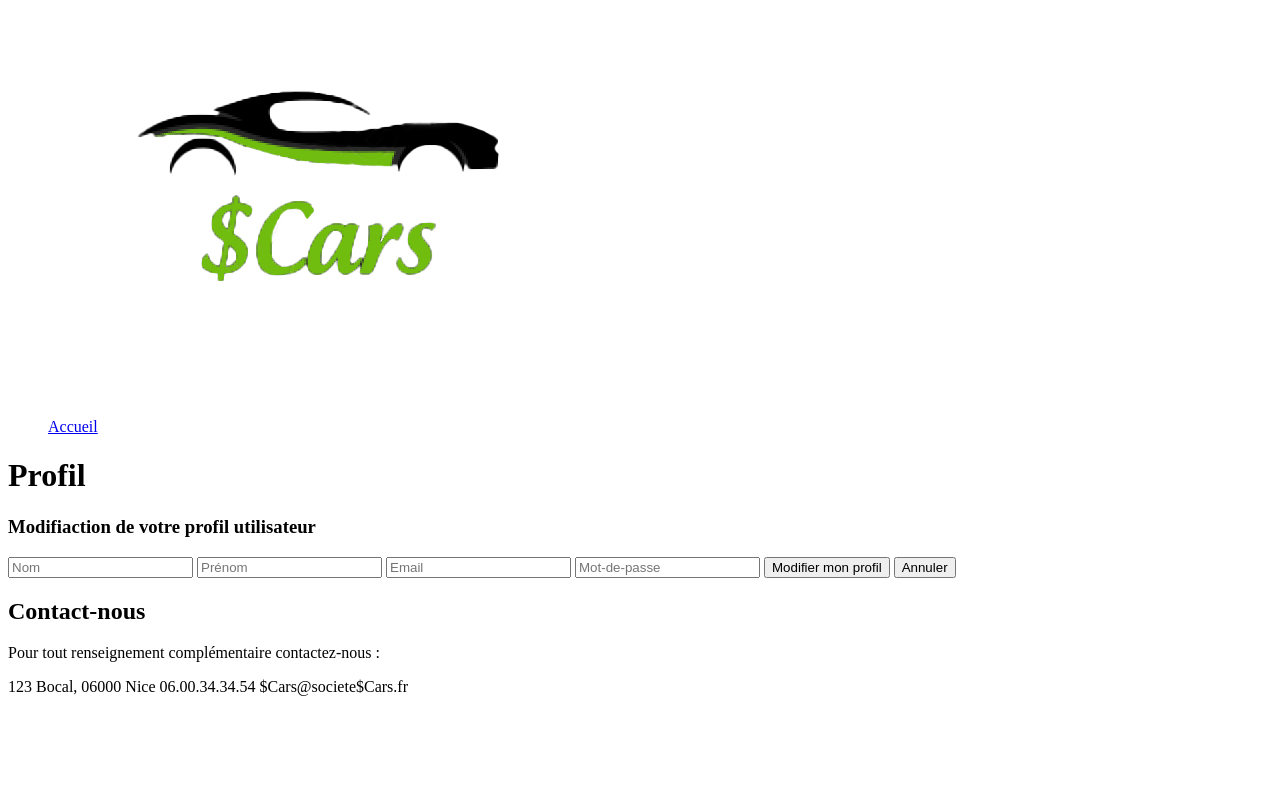
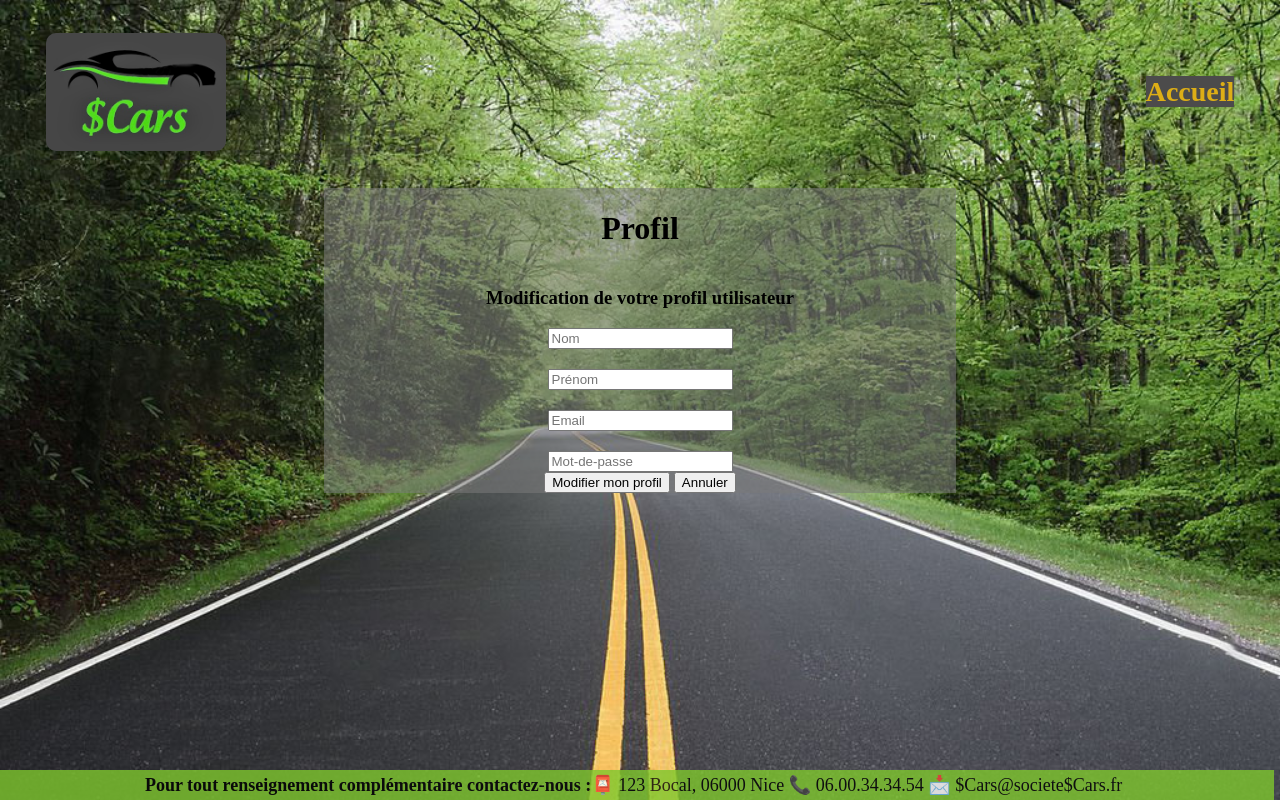
Before and after one commit to Celine-cc/DollarCars, a PHP site: page /Accueil/indexChangeProfil.php in a window 1280 px wide. Run offline with PHP 8.4, Linux system fonts and the light colour scheme.

Commit message:
creationModifProfil

```diff
--- a/Accueil/indexChangeProfil.php
+++ b/Accueil/indexChangeProfil.php
@@ -4,8 +4,8 @@
 <head>
     <meta charset="UTF-8">
     <meta name="viewport" content="width=device-width, initial-scale=1.0">
-    <title>Login</title>
-    <link rel="stylesheet" href="../Style/Contact.css" />
+    <title>ChangeProfil</title>
+    <link rel="stylesheet" href="../Style/ChangeProfil.css" />
 
 
 </head>
@@ -14,47 +14,43 @@
 
 
     <header>
-
-        <img src="../Style/img/Logo$Cars.png" alt="">
+        <img src="../Style/img/Logo3.jpeg" alt="">
 
         <menu>
             <a href="../Accueil/indexHome.php">Accueil</a>
         </menu>
     </header>
 
-    <div class="formprofil">
+    <div class="formWrapper">
 
         <h1> Profil</h1>
-        <h3>Modifiaction de votre profil utilisateur</h3>
+        <h3>Modification de votre profil utilisateur</h3>
 
-        <form action="/DollarCars/Accueil/indexChangeProfil.php" method="POST" class="formprofil1">
+        <form action="/DollarCars/Accueil/indexChangeProfil.php" method="POST" class="formprofil">
             <input type="text" name="nom" placeholder="Nom" required />
             <input type="text" name="prenom" placeholder="Prénom" required />
             <input type="text" name="email" placeholder="Email" required />
             <input type="text" name="password" placeholder="Mot-de-passe" required />
-
-
-
-
+        </form>
+        <div class="allbtn">
             <button type="submit" value="Connection">Modifier mon profil</button>
             <button type="submit" value="Connection">Annuler</button>
-        </form>
-
+        </div>
     </div>
 
 
-    <div class="formcontact">
+    <footer>
 
-        <h2> Contact-nous</h2>
-        <p>Pour tout renseignement complémentaire contactez-nous :</p>
+
+        <h4>Pour tout renseignement complémentaire contactez-nous :</h4>
         <div>
-            <span>123 Bocal, 06000 Nice</span>
-            <span>06.00.34.34.54</span>
-            <span>$Cars@societe$Cars.fr</span>
+            <span>📮 123 Bocal, 06000 Nice</span>
+            <span>📞 06.00.34.34.54</span>
+            <span>📩 $Cars@societe$Cars.fr</span>
         </div>
 
 
-    </div>
+</footer>
 
 
 
--- a/Models/Annonce.php
+++ b/Models/Annonce.php
@@ -152,9 +152,7 @@ class Annonce
         $requery = $this->dbh->prepare("INSERT INTO annonces (dateDebut, dateFin, prixReserve, marque, modele,
         puissance, annee, description) VALUES (?,?,?,?,?,?,?,?)");
         $ret =  $requery->execute([$this->dateDebut, $this->dateFin, $this->prixReserve, $this->marque, $this->modele, $this->puissance, $this->annee, $this->description]);
-        var_dump($ret);
-        var_dump($requery);
-        var_dump($this);
+
         die();
     }
     /*base de donnée, on y incre les nouvelles donneés, qui y seront sauvegardées*/
--- a/Models/Database.php
+++ b/Models/Database.php
@@ -20,9 +20,10 @@ use PDO;
 abstract class Database
 {
 
-    const ADDRESS = "mysql:dbname=dollarcars;host=127.0.0.1";
+    const ADDRESS = "mysql:dbname=dollarcars;host=127.0.0.1;port=8889
+    ";
     const USER = "root";
-    const PASSWORD = "";
+    const PASSWORD = "root";
 
     /**
      * Création d'un connexion à la base de données
--- /dev/null
+++ b/Style/ChangeProfil.css
@@ -0,0 +1,77 @@
+body{
+    background-image: url("../Style/img/imgfd.jpg");
+   display: flex;
+   flex-direction: column;
+   justify-content: center;
+   align-items: center;
+    background-size: cover;
+    background-repeat: no-repeat;
+
+}
+a{
+    color: rgb(221, 174, 22);
+    border-style: none;
+    font-size: 28px;
+    font-weight: bolder;
+    text-decoration: none;
+    background-color: rgb(76, 75, 75);
+    background-size: 50%;
+
+}
+a:hover {
+    color: #ef1f0c;
+}
+
+img{
+    width: 180px;
+    border-radius: 10px;
+
+}
+
+.formprofil{
+    display: flex;
+    flex-direction: column;
+    align-items: center;
+    justify-content: center;
+    gap: 20px;
+
+}
+.formWrapper{
+    display: flex;
+    flex-direction: column;
+    align-items: center;
+    justify-content: center;
+    background-color: rgba(122, 122, 122, 0.549);
+    width: 50%;
+}
+header{
+    display: flex;
+    flex-direction: row;
+    align-items: center;
+    gap: 55rem;
+    margin-top: 2%;
+    margin-bottom: 3%;
+
+}
+
+
+
+
+
+
+
+footer {
+    background-color: rgb(127, 199, 45);
+    color: black;
+    font-size: 18px;
+    display: flex;
+    align-items: center;
+    justify-content: center;
+    opacity: 80%;
+    position:fixed;
+    bottom:0;  /* on le colle en bas */
+    width:100%;
+    height:30px;   /* Hauteur du pied de page */
+    margin-left:-1%;
+
+}
```
Also changed, not shown: Style/User.css (+9 -2 lines), Style/Contact.css (deleted), Style/img/imgfd.jpg (added).
